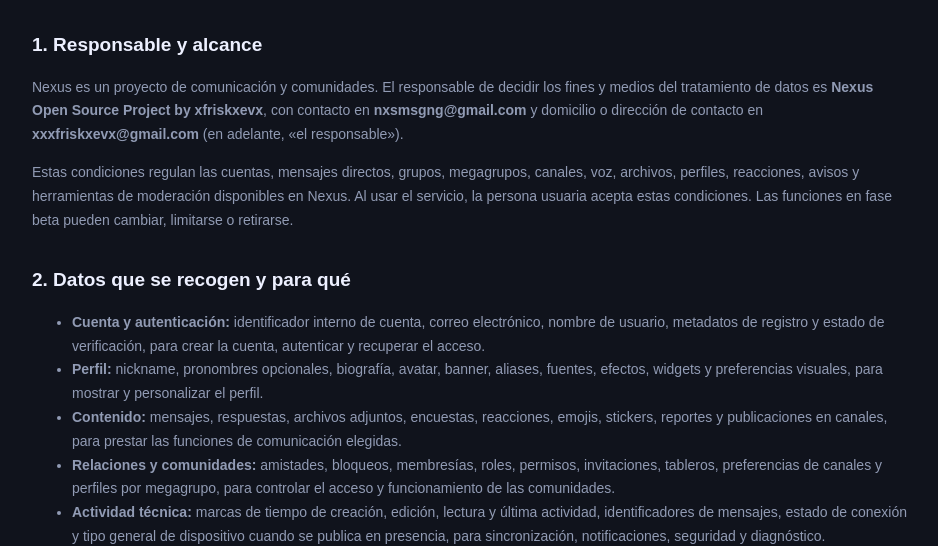
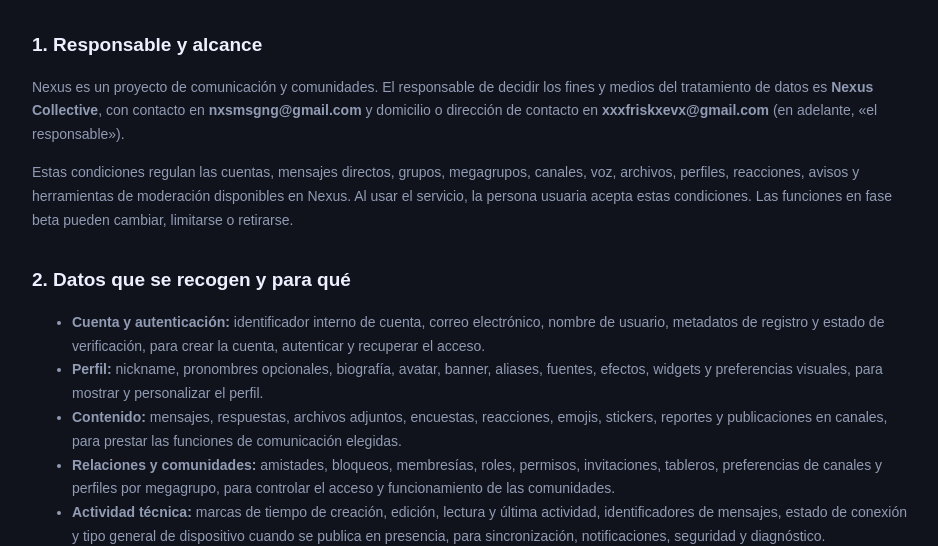
Before and after one commit to charachoco999/nexuschat, a plain HTML site: page legal/terms-of-service-v0.11.1.html in a window 1280 px wide. Shown: the part 240-786 px from the top of the page, without its empty margins (168-1106 px from the left). Drawn offline with Linux system fonts and the light colour scheme.

Commit message:
Initial Commit

```diff
--- a/legal/terms-of-service-v0.11.1.html
+++ b/legal/terms-of-service-v0.11.1.html
@@ -18,7 +18,7 @@ body{display:block!important;position:static!important}
 <p class="eyebrow">NEXUS · DOCUMENTO LEGAL</p><h1>Condiciones de uso y privacidad</h1>
 <p class="legal-meta">Versión 2026-11-06-v2 · En vigor desde el 6 de noviembre de 2026.</p>
 <h2>1. Responsable y alcance</h2>
-<p>Nexus es un proyecto de comunicación y comunidades. El responsable de decidir los fines y medios del tratamiento de datos es <strong>Nexus Open Source Project by xfriskxevx</strong>, con contacto en <strong>nxsmsgng@gmail.com</strong> y domicilio o dirección de contacto en <strong>xxxfriskxevx@gmail.com</strong> (en adelante, «el responsable»).</p>
+<p>Nexus es un proyecto de comunicación y comunidades. El responsable de decidir los fines y medios del tratamiento de datos es <strong>Nexus Collective</strong>, con contacto en <strong>nxsmsgng@gmail.com</strong> y domicilio o dirección de contacto en <strong>xxxfriskxevx@gmail.com</strong> (en adelante, «el responsable»).</p>
 <p>Estas condiciones regulan las cuentas, mensajes directos, grupos, megagrupos, canales, voz, archivos, perfiles, reacciones, avisos y herramientas de moderación disponibles en Nexus. Al usar el servicio, la persona usuaria acepta estas condiciones. Las funciones en fase beta pueden cambiar, limitarse o retirarse.</p>
 <h2 id="privacy">2. Datos que se recogen y para qué</h2>
 <ul>
```
